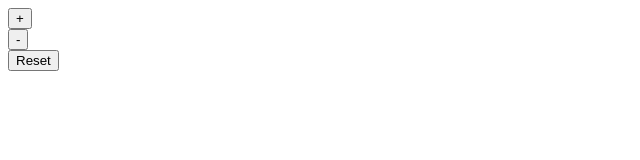
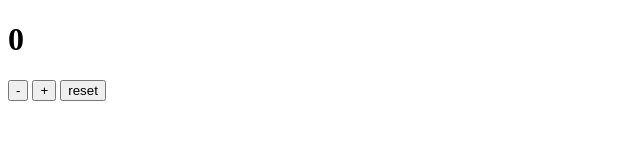
Before and after one commit to Hybrid-Codes/JSTest, a plain HTML site: page JSTest/Counter/index.html in a window 1280 px wide. Shown: the whole page, without its empty margins (0-640 px from the left). Drawn offline with Linux system fonts and the light colour scheme.

Commit message:
Add counter code logic
note to self when using event listeners a window.onload line is required for event listeners to perform their required function, something most users and guides forget to mention

```diff
--- a/JSTest/Counter/index.html
+++ b/JSTest/Counter/index.html
@@ -8,21 +8,9 @@
     <title>Counter</title>
 </head>
 <body>
-
-    <div id="increase">
-        <button onclick="Increment()">
-            +
-        </button>
-    </div>
-    <div id="decrease">
-        <button onclick="Decrement()">
-            -
-        </button>
-    </div>
-    <div id="reset">
-        <button onclick="Reset()">
-            Reset
-        </button>
-    </div>
+    <h1 id="count">(..)</h1>
+    <button id="decrease">-</button>
+    <button id="increase">+</button>
+    <button id="reset">reset</button>
 </body>
 </html>
--- a/JSTest/Counter/index.js
+++ b/JSTest/Counter/index.js
@@ -1,17 +1,28 @@
-let count = 0;
-let displayCount = document.getElementById("count")
-let countIncrease = documentGetElementById("increase")
-let countDecrease = documentGetElementById("decrease")
-let reset = documentGetElementById("reset")
+window.onload =function() {
+    let count = 0;
+    let displayCount = document.getElementById("count");
+    let countIncrease = document.getElementById("increase");
+    let countDecrease = document.getElementById("decrease");
+    let reset = document.getElementById("reset");
 
-function Increment () {
+    updateDisplay();
+
+countIncrease.addEventListener("click",()=>{
     count++;
+    updateDisplay();
+}) ;
+
+countDecrease.addEventListener("click",()=>{
+    count--;
+    updateDisplay();
+}) ;
+
+reset.addEventListener("click",()=>{
+    count = 0;
+    updateDisplay();
+}) ;
+
+function updateDisplay(){
+    displayCount.innerHTML = count;
 }
-
-function Decrement () {
-    count--;
-}
-
-function Reset () {
-    count = 0;
-}
+};
```
